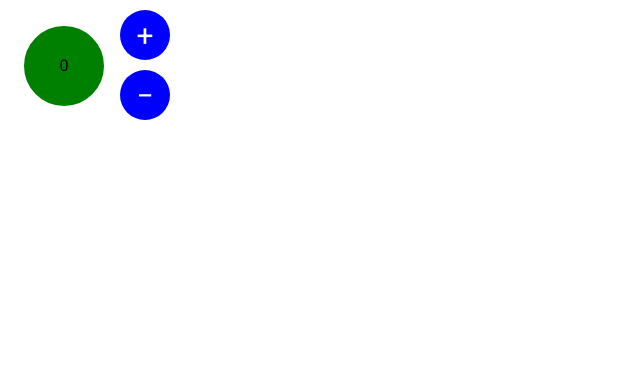
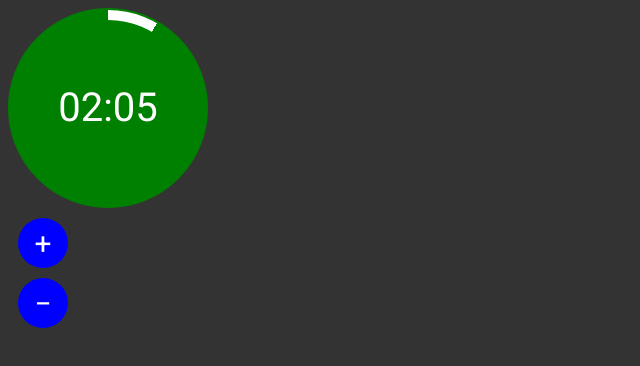
Before and after one commit to Meepasaurus/pomodoro, a website: page assets/index.html in a window 1280 px wide. Shown: the whole page, without its empty margins (0-640 px from the left). Drawn offline with nearby package versions, Linux system fonts and the light colour scheme; files that its build step writes are made by us from their sources.

Commit message:
working formatted timer
base functionality working

```diff
--- a/assets/index.html
+++ b/assets/index.html
@@ -10,11 +10,13 @@
 </head>
 <body>
 	<main>
-		<div id="slice" class="circle-background">
-			<div class="clock-face">
-				<div class="percent"><p>0</p></div>
+		<a class="btn-clock" href="#">
+			<div id="slice" class="circle-background">
+				<div class="clock-face">
+					<div class="counter"><p>00:00</p></div>
+				</div>
 			</div>
-		</div>
+		</a>
 		<a id="plus" class="btn" href="#"><p>&plus;</p></a>
 		<a id="minus" class="btn" href="#"><p>&minus;</p></a>
 	</main>
--- a/assets/index.js
+++ b/assets/index.js
@@ -1,51 +1,104 @@
 'use strict';
 
-var Timer = function(){
-	var slice = $('#slice'),
-		seconds = 0; //0-59
+var Timer = function(defaultSeconds,sliceDOM, counterDOM){
+	var slice = sliceDOM,
+		counter = counterDOM,
+		seconds = defaultSeconds,
+		interval = '',
+		isActive = false;
 
 	return {
-		drawSlice: function(seconds){
+		updateCounter: function(){
+			var secPrefix = '',
+          		minPrefix = '',
+          		minutesToRefresh = Math.floor(seconds/60),
+	      		secondsToRefresh = seconds % 60;
+
+	      	if (secondsToRefresh < 10){
+	        	secPrefix = '0';
+	      	}
+	      	if (minutesToRefresh < 10){
+	        	minPrefix = '0';
+	      	}
+
+	      	counter.text(minPrefix + minutesToRefresh + ':' + secPrefix + secondsToRefresh);
+		},
+
+		updateClock: function(){
 			//1/60 seconds = 6/360 degrees
-			var degrees = 6 * seconds + 90;
+			var partialSeconds = seconds % 60; //seconds remaining in the :00 part of the timer
+			var degrees = 6 * partialSeconds + 90;
 
-			if (seconds <= 30){
-				//.slice-right is used for 0-50% (90-270deg)
+			//linear gradient method adapted from SO - Sampson
+			if (partialSeconds <= 30){
+				//0-50% (90-270deg)
 				slice.css({
 					'background-image' :
         				'linear-gradient(' + degrees +
-        				'deg, transparent 50%, white 50%),linear-gradient(90deg, white 50%, transparent 50%)'
+        				'deg, transparent 50%, green 50%),linear-gradient(90deg, green 50%, transparent 50%)'
 				});
 			} else {
 				degrees -= 180;
-				console.log(degrees);
 				//90-270 for 50-100%
 				slice.css({
 					'background-image' :
         				'linear-gradient(' + degrees +
-        				'deg, transparent 50%, green 50%),linear-gradient(90deg, white 50%, transparent 50%)'
+        				'deg, transparent 50%, white 50%),linear-gradient(90deg, green 50%, transparent 50%)'
 				});
 			}
+			//update counter
+			this.updateCounter();
+
+			if (seconds === 0){
+				this.startStop();
+				console.log('Time\'s up.');
+			} else {
+				seconds--;
+				console.log(seconds+1 + ' seconds remaining.');
+			}
+		},
+
+		startStop: function(){
+			if (isActive){
+				//stop
+				window.clearInterval(interval);
+				isActive = false;
+			} else {
+				//start
+	          	interval = window.setInterval(this.updateClock.bind(this), 1000);
+	          	isActive = true;
+	        }
+		},
+
+		setSeconds: function(newSeconds){
+			if (newSeconds){
+				seconds += 2;
+			}
+			this.updateClock();
+		},
+
+		init: function(){
+			this.updateClock();
 		}
 	};
 };
 
 $(document).ready(function(){
-	var myTimer = new Timer();
+	var myTimer = new Timer(125, $('#slice'), $('.counter').find('p'));
+	myTimer.init();
 
-	var percent = 29;
+	$('.btn-clock').on('click', function(e){
+		e.preventDefault();
+		myTimer.startStop();
+	});
 
 	$('#plus').on('click', function(e){
 		e.preventDefault();
-		percent++;
-		$('.percent').find('p').text(percent);
-		myTimer.drawSlice(percent);
+		myTimer.setSeconds(true);
 	});
 
 	$('#minus').on('click', function(e){
 		e.preventDefault();
-		percent--;
-		$('.percent').find('p').text(percent);
-		myTimer.drawSlice(percent);
+		myTimer.setSeconds(false);
 	});
 });
--- a/assets/index.scss
+++ b/assets/index.scss
@@ -4,6 +4,7 @@
 
 body {
 	font-family: 'Roboto', sans-serif;
+	background-color: #333;
 }
 
 a {
@@ -11,28 +12,12 @@ a {
 }
 
 .circle-background {
-    width: 5em;
-    height: 5em;
+    width: 200px;
+    height: 200px;
     display: block;
     border-radius: 50%;
-    background-color: green;
+    background-color: white;
     border: 2px solid green;
-    float: left;
-    margin: 1em;
-}
-
-
-//adapted from SO - Sampson
-.slice-right {
-    background-image:
-        linear-gradient(0deg, transparent 50%, white 50%), //90-270 for 0-50%
-        linear-gradient(90deg, white 50%, transparent 50%);
-}
-
-.slice-left {
-    background-image:
-        linear-gradient(150deg, transparent 50%, green 50%), //90-270 for 50-100%
-        linear-gradient(90deg, white 50%, transparent 50%);
 }
 
 .clock-face {
@@ -46,7 +31,7 @@ a {
 	background-color: green;
 }
 
-.percent {
+.counter {
 	display: flex;
 	align-items: center;
 	width: 100%;
@@ -58,8 +43,14 @@ a {
 		margin: 0;
 		padding: 0;
 		text-align: center;
-		//background-color: white;
+		font-size: 40px;
+		color: white;
 	}
+}
+
+.btn-clock {
+	display: inline-block;
+	border-radius: 50%;
 }
 
 .btn {
```
Also changed, not shown: build/index.css, build/index.html, build/index.js, 1 other file.
